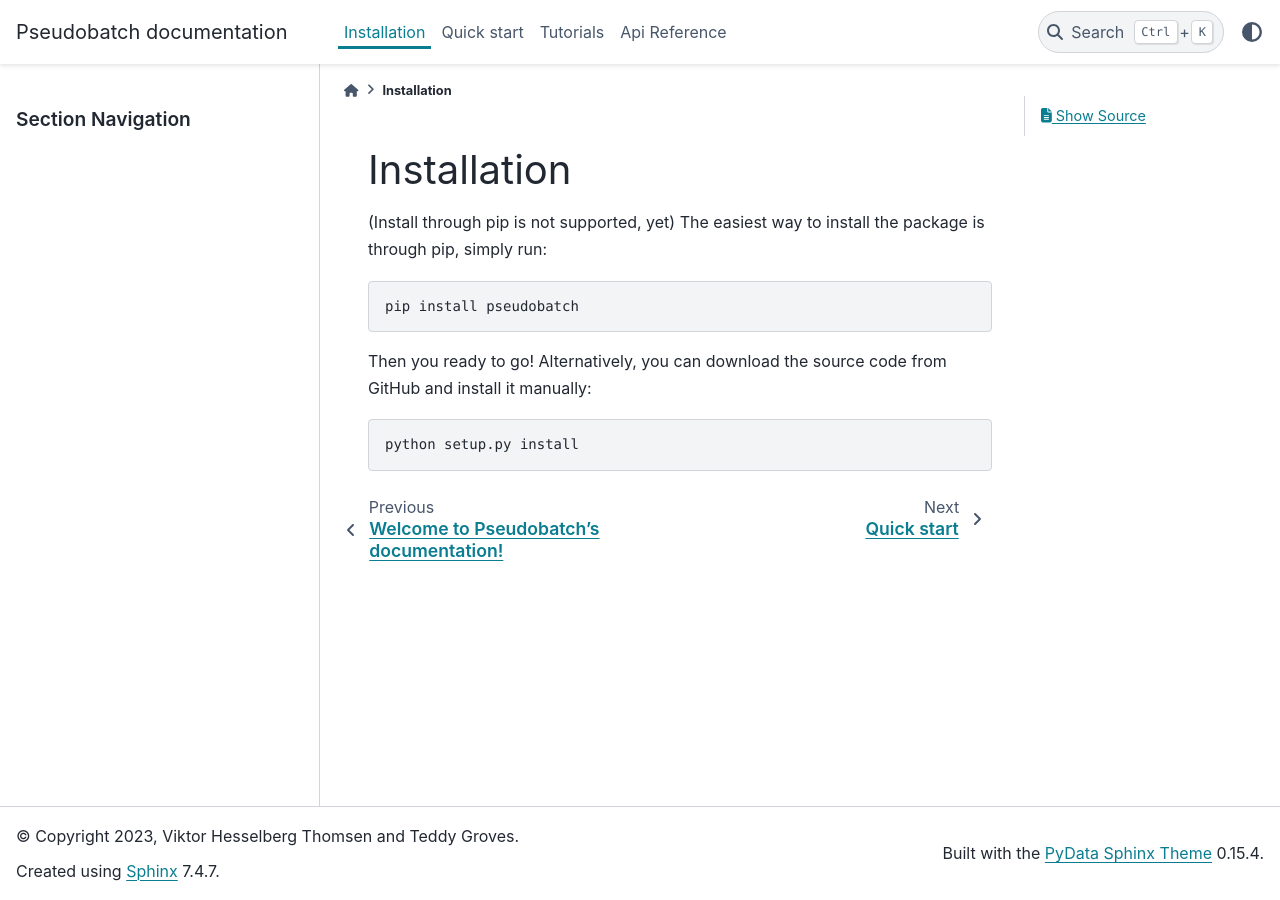
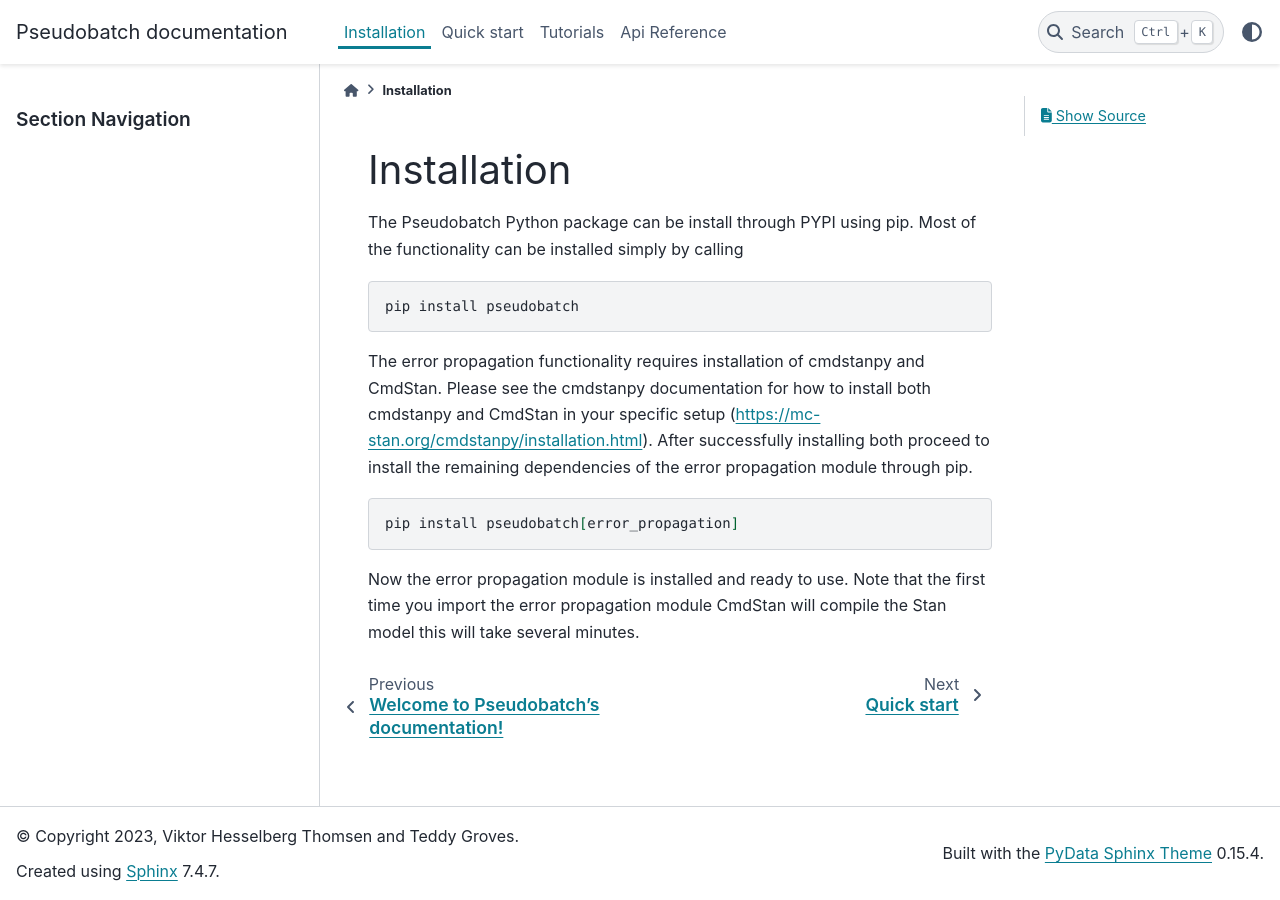
Before and after one commit to biosustain/pseudobatch, a Sphinx documentation site: the page built from docs/source/install.rst, in a window 1280 px wide. Built offline with Sphinx 7.4.7 and the PyData theme 0.15.4, drawn with Linux system fonts in a browser that asks for light colours.

Commit message:
Updated installation page in docs to follow the package structure where error_propagation is installed seperately

```diff
--- a/docs/source/install.rst
+++ b/docs/source/install.rst
@@ -1,15 +1,15 @@
 Installation
 ============
-
-(Install through pip is not supported, yet) The easiest way to install the package is through pip, simply run:
+The Pseudobatch Python package can be install through PYPI using pip. Most of the functionality can be installed simply by calling
 
 .. code-block:: bash
 
     pip install pseudobatch
 
-Then you ready to go! Alternatively, you can download the source code from
-GitHub and install it manually:
+The error propagation functionality requires installation of cmdstanpy and CmdStan. Please see the cmdstanpy documentation for how to install both cmdstanpy and CmdStan in your specific setup (https://mc-stan.org/cmdstanpy/installation.html). After successfully installing both proceed to install the remaining dependencies of the error propagation module through pip.
 
 .. code-block:: bash
 
-    python setup.py install
+    pip install pseudobatch[error_propagation]
+
+Now the error propagation module is installed and ready to use. Note that the first time you import the error propagation module CmdStan will compile the Stan model this will take several minutes.
```
